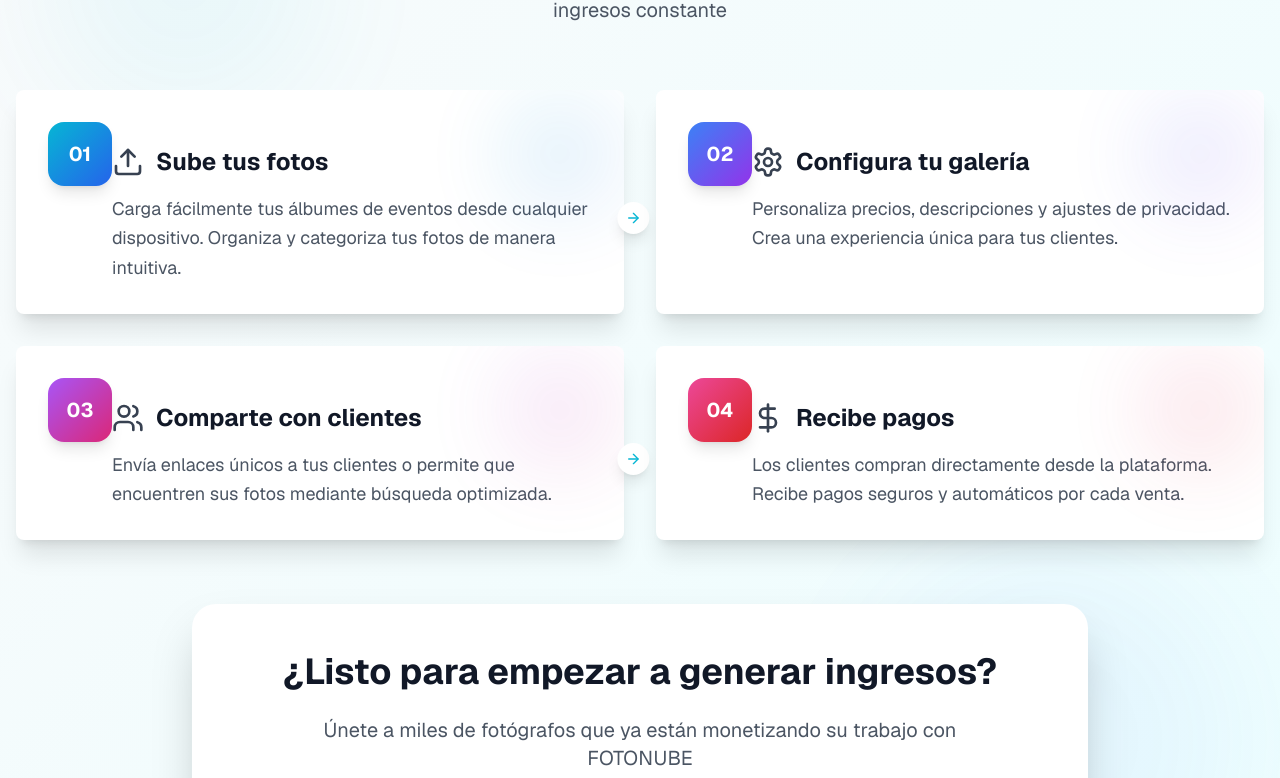
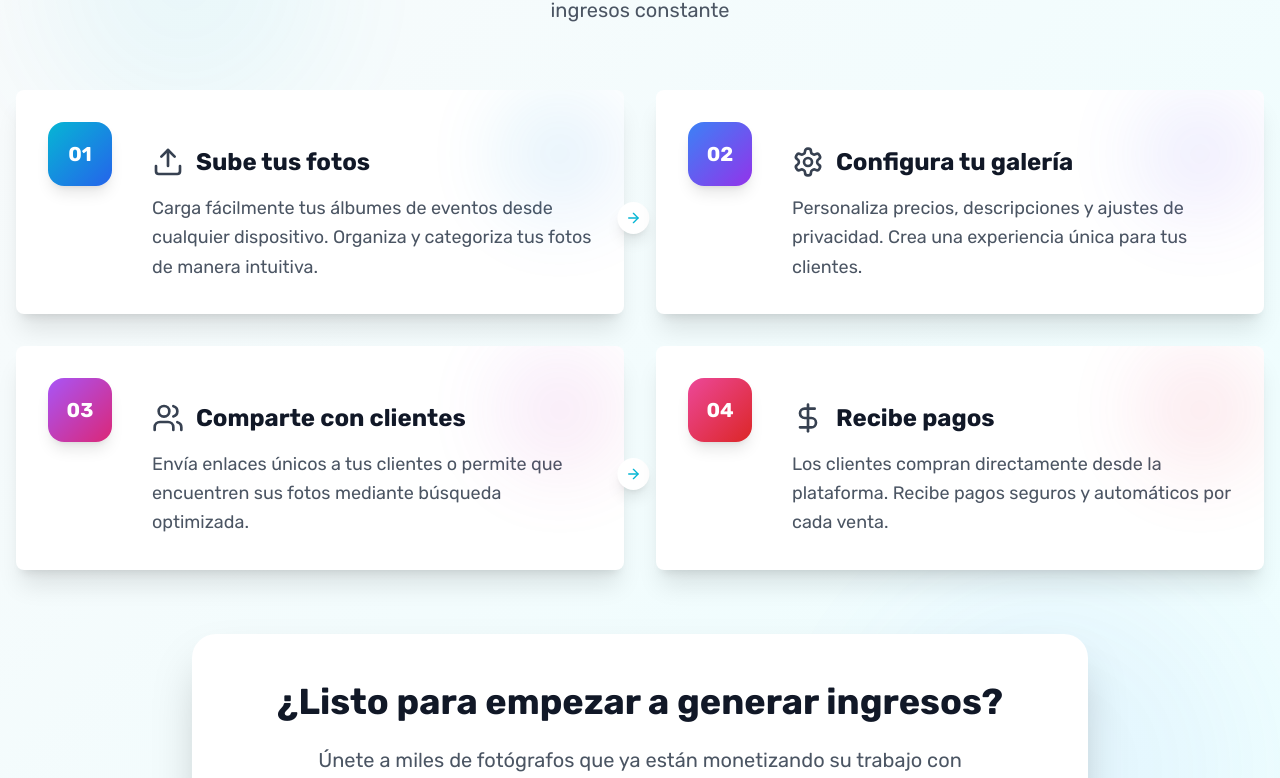
Before and after one commit to Majomon/Next-FotoNube, a Next.js app: page / in a window 1280 px wide. Shown: the part 1579-2357 px from the top of the page. Built offline with nearby package versions, Linux system fonts and the light colour scheme; no server answers.

Commit message:
Font de Rubick

```diff
--- a/app/layout.tsx
+++ b/app/layout.tsx
@@ -1,8 +1,13 @@
 import HomeLayoutWrapper from "@/components/HomeLayoutWrapper/HomeLayoutWrapper";
-import { GeistMono } from "geist/font/mono";
-import { GeistSans } from "geist/font/sans";
 import type { Metadata } from "next";
 import "./globals.css";
+import { Rubik } from "next/font/google";
+
+const rubik = Rubik({
+  subsets: ["latin"],
+  weight: ["400", "500", "700"],
+  variable: "--font-rubik", // 👈 Esto nos permite usarla en Tailwind
+});
 
 export const metadata: Metadata = {
   title: "FotoNube",
@@ -15,18 +20,11 @@ export default function RootLayout({
   children: React.ReactNode;
 }) {
   return (
-    <html lang="en">
+    <html lang="en" className={rubik.variable}>
       <head>
         <link rel="icon" href="/favicon.ico" />
-        <style>{`
-html {
-  font-family: ${GeistSans.style.fontFamily};
-  --font-sans: ${GeistSans.variable};
-  --font-mono: ${GeistMono.variable};
-}
-        `}</style>
       </head>
-      <body>
+      <body className="font-sans">
         <HomeLayoutWrapper>{children}</HomeLayoutWrapper>
       </body>
     </html>
--- a/components/footer.tsx
+++ b/components/footer.tsx
@@ -48,14 +48,9 @@ export default function Footer() {
               </div>
               <span className="text-xl font-bold">FOTONUBE</span>
             </div>
-            <p className="text-gray-400 text-sm leading-relaxed">
+            <p className="text-gray-400 text-lg leading-relaxed">
               FOTONUBE es una plataforma ecommerce diseñada especialmente para
               publicar, vender y cobrar en línea la venta de fotos.
-            </p>
-            <p className="text-gray-400 text-sm leading-relaxed">
-              FOTONUBE es útil para fotógrafos aficionados o independientes,
-              para equipos profesionales de fotógrafos o bien para grandes
-              estudios de fotografía profesional.
             </p>
           </motion.div>
 
--- a/components/how-it-works-section.tsx
+++ b/components/how-it-works-section.tsx
@@ -100,7 +100,7 @@ export default function HowItWorksSection() {
                   ></div>
 
                   {/* Step Number */}
-                  <div className="flex flex-col items-center space-y-6 md:flex-row lg:items-start">
+                  <div className="flex flex-col items-center space-y-6 md:flex-row lg:items-start lg:gap-10">
                     <motion.div
                       whileHover={{ scale: 1.1 }}
                       className={`flex-shrink-0 w-16 h-16 bg-gradient-to-br ${step.color} rounded-2xl flex items-center justify-center text-white font-bold text-xl shadow-lg`}
--- a/tailwind.config.ts
+++ b/tailwind.config.ts
@@ -12,6 +12,9 @@ const config: Config = {
   ],
   theme: {
     extend: {
+      fontFamily: {
+        sans: ["var(--font-rubik)", "sans-serif"],
+      },
       colors: {
         background: "hsl(var(--background))",
         foreground: "hsl(var(--foreground))",
```
